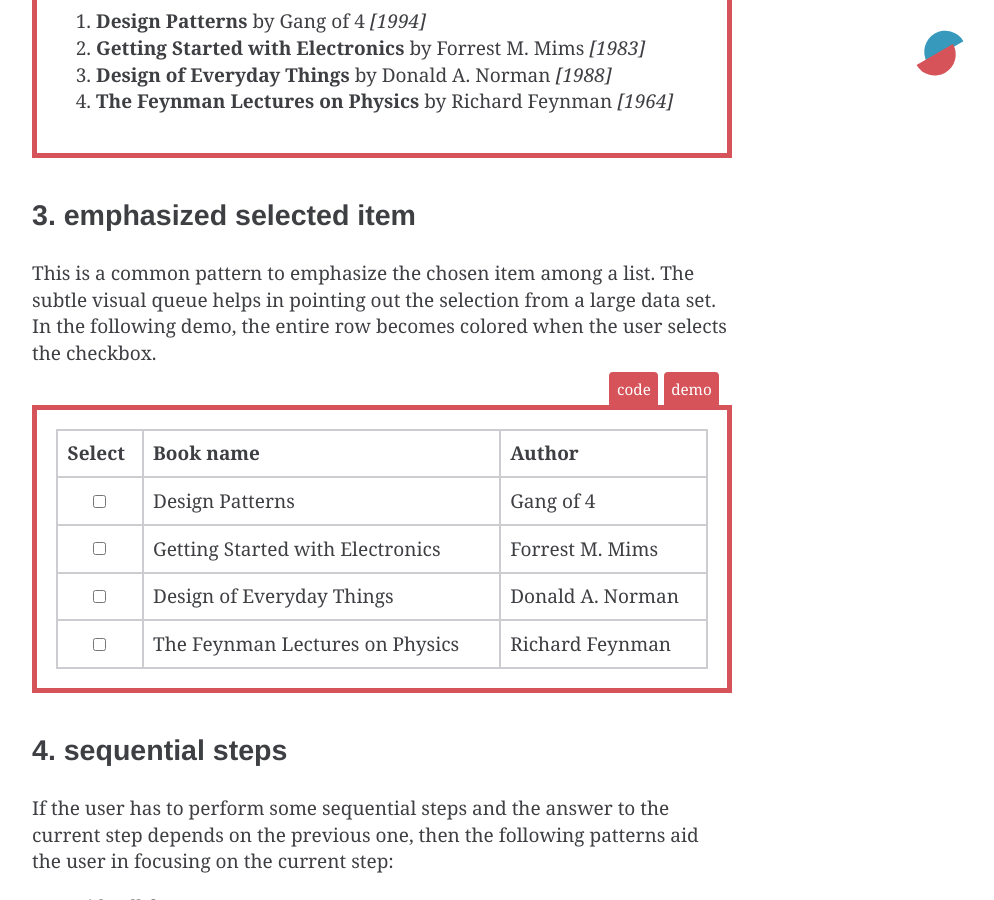
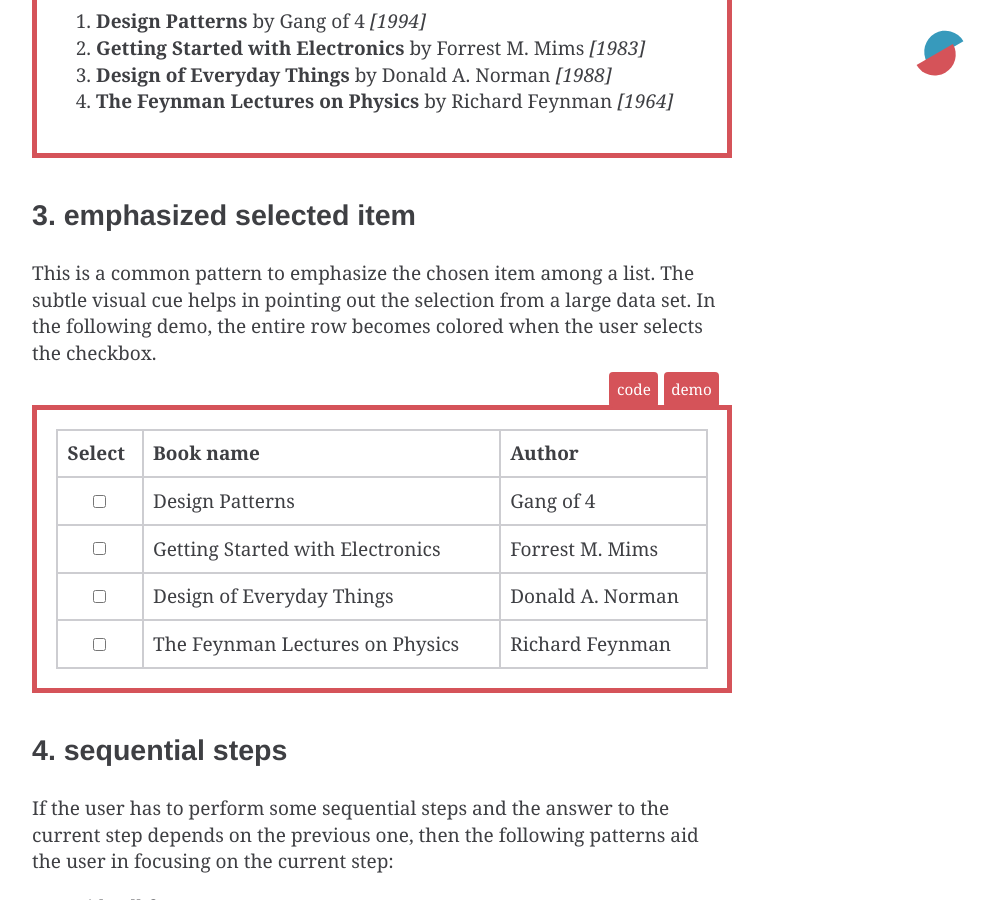
Before and after one commit to sayanee/blog, a Jekyll site: the page built from _posts/2014-02-03-ux-patterns.md, in a window 1280 px wide and 900 px high, scrolled down 1491 px. Shown: the whole window, without its empty margins (258-1252 px from the left). Built offline with Jekyll 4.4.1, drawn with Linux system fonts in a browser that asks for light colours; nearby versions of some CDN libraries; some web fonts are replaced; Markdown is read by kramdown in place of the engine named in the settings; comment, search, counter and statistics services are not loaded.

Commit message:
corrected spelling queue to cue

```diff
--- a/_posts/2014-02-03-ux-patterns.md
+++ b/_posts/2014-02-03-ux-patterns.md
@@ -60,7 +60,7 @@ abstract: A demo of 6 user experience patterns for web applications that aids in
 
   <h2>3. emphasized selected item</h2>
 
-  <p>This is a common pattern to emphasize the chosen item among a list. The subtle visual queue helps in pointing out the selection from a large data set. In the following demo, the entire row becomes colored when the user selects the checkbox.</p>
+  <p>This is a common pattern to emphasize the chosen item among a list. The subtle visual cue helps in pointing out the selection from a large data set. In the following demo, the entire row becomes colored when the user selects the checkbox.</p>
 
   <div class="demo">
 
```
